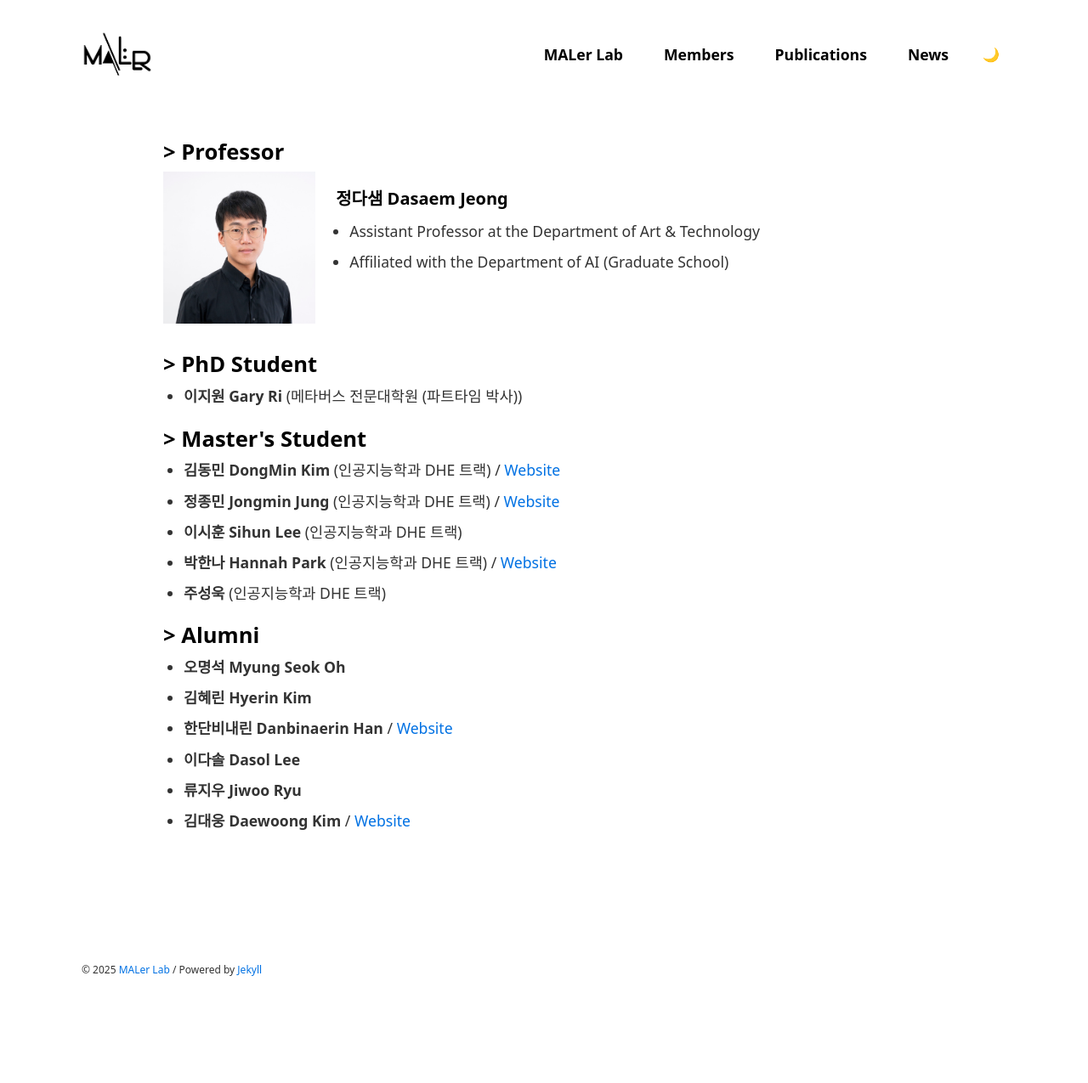
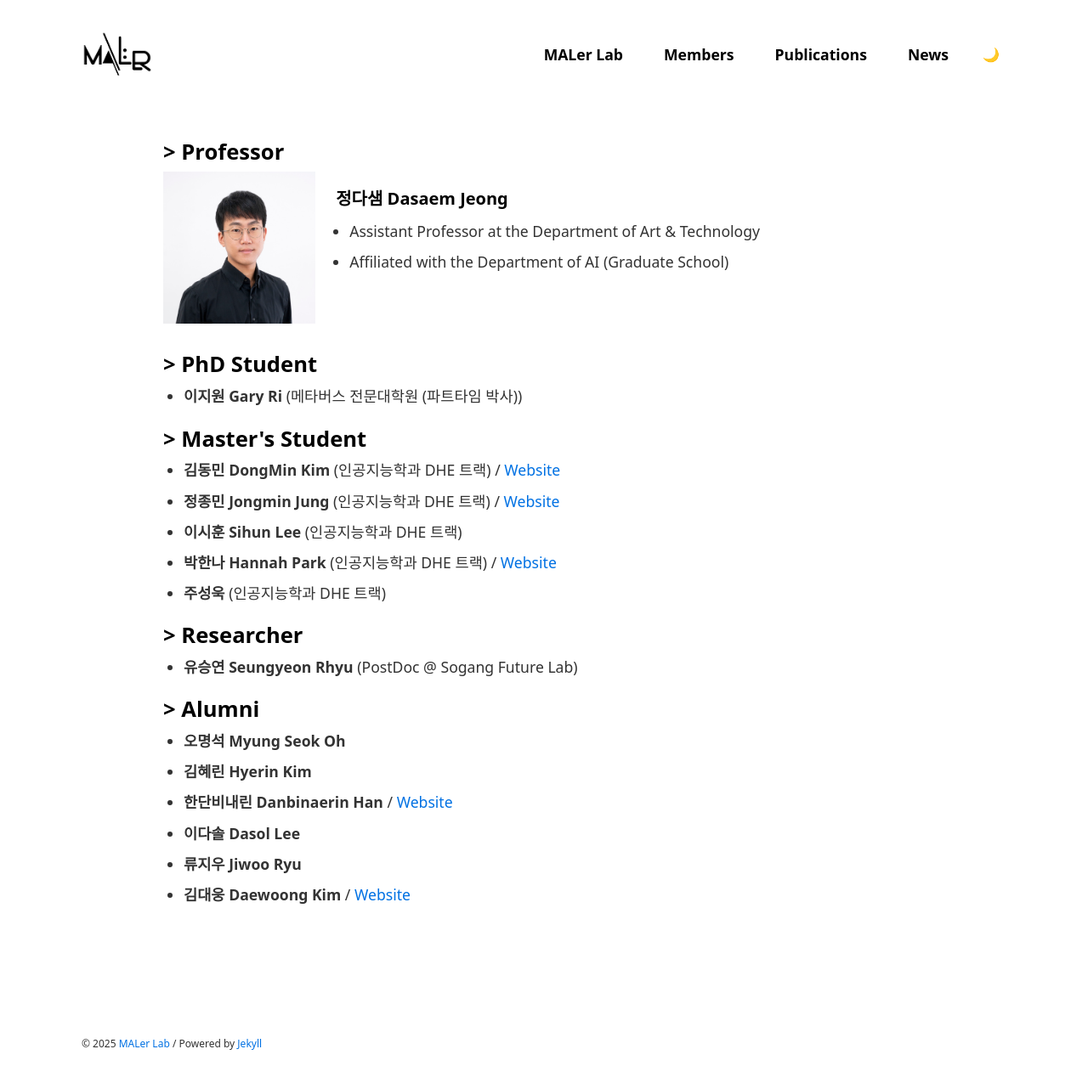
Before and after one commit to MALerLab/MALerLab.github.io, a Jekyll site: the page built from _pages/members.md, in a window 1280 px wide and 1278 px high. Shown: the top 1275 px of the window at 85% size. Built offline with Jekyll 4.4.1, drawn with Linux system fonts in a browser that asks for light colours; some web fonts are replaced.

Commit message:
Update members-researcher.yml

```diff
--- a/_data/members-info/members-researcher.yml
+++ b/_data/members-info/members-researcher.yml
@@ -1,3 +1,2 @@
-# - name: 말러 Maler
-#   role: Department of Art & Technology
-#   website: https://malerlab.github.io
+- name: 유승연 Seungyeon Rhyu
+  role: PostDoc @ Sogang Future Lab
```
